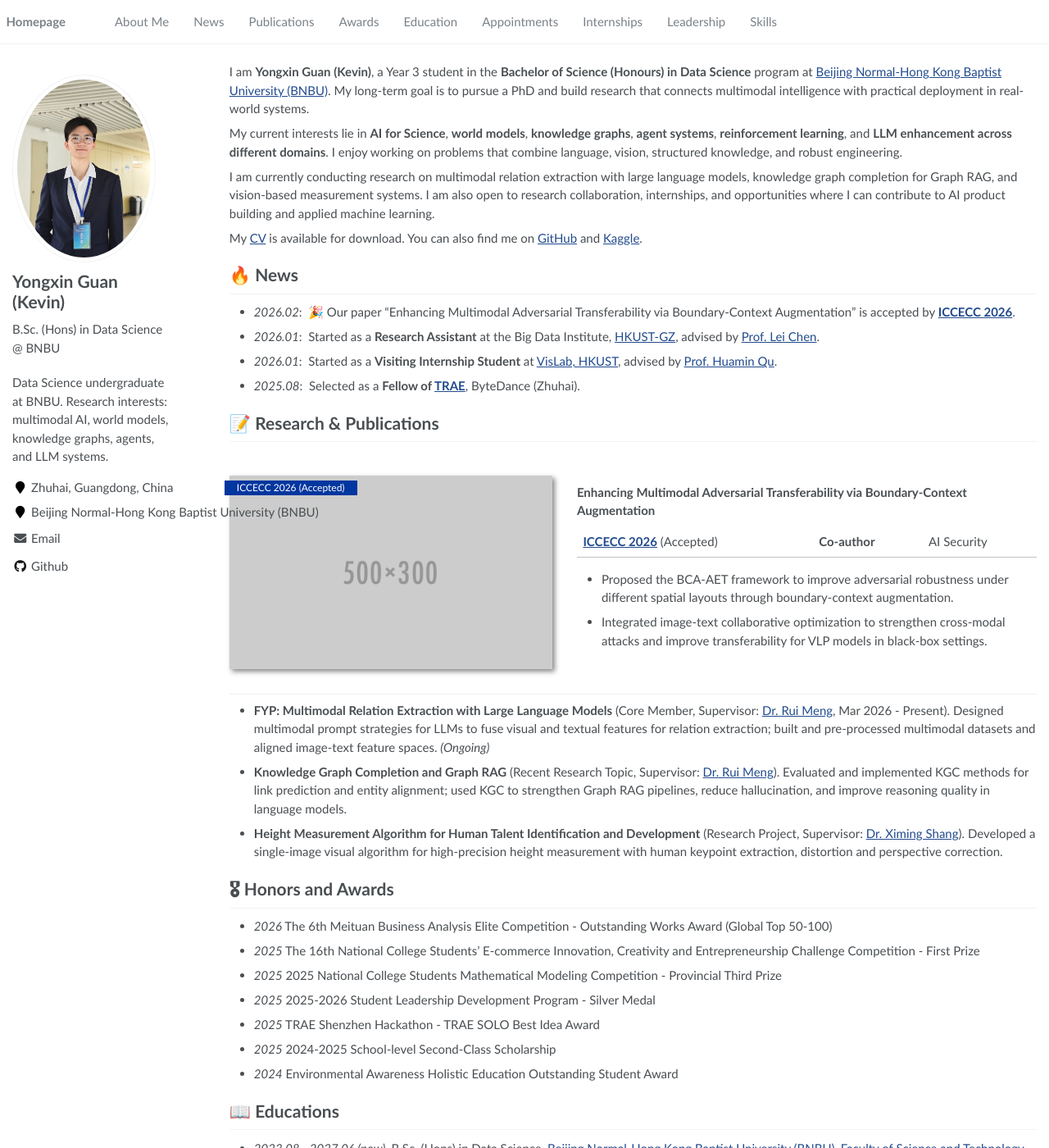
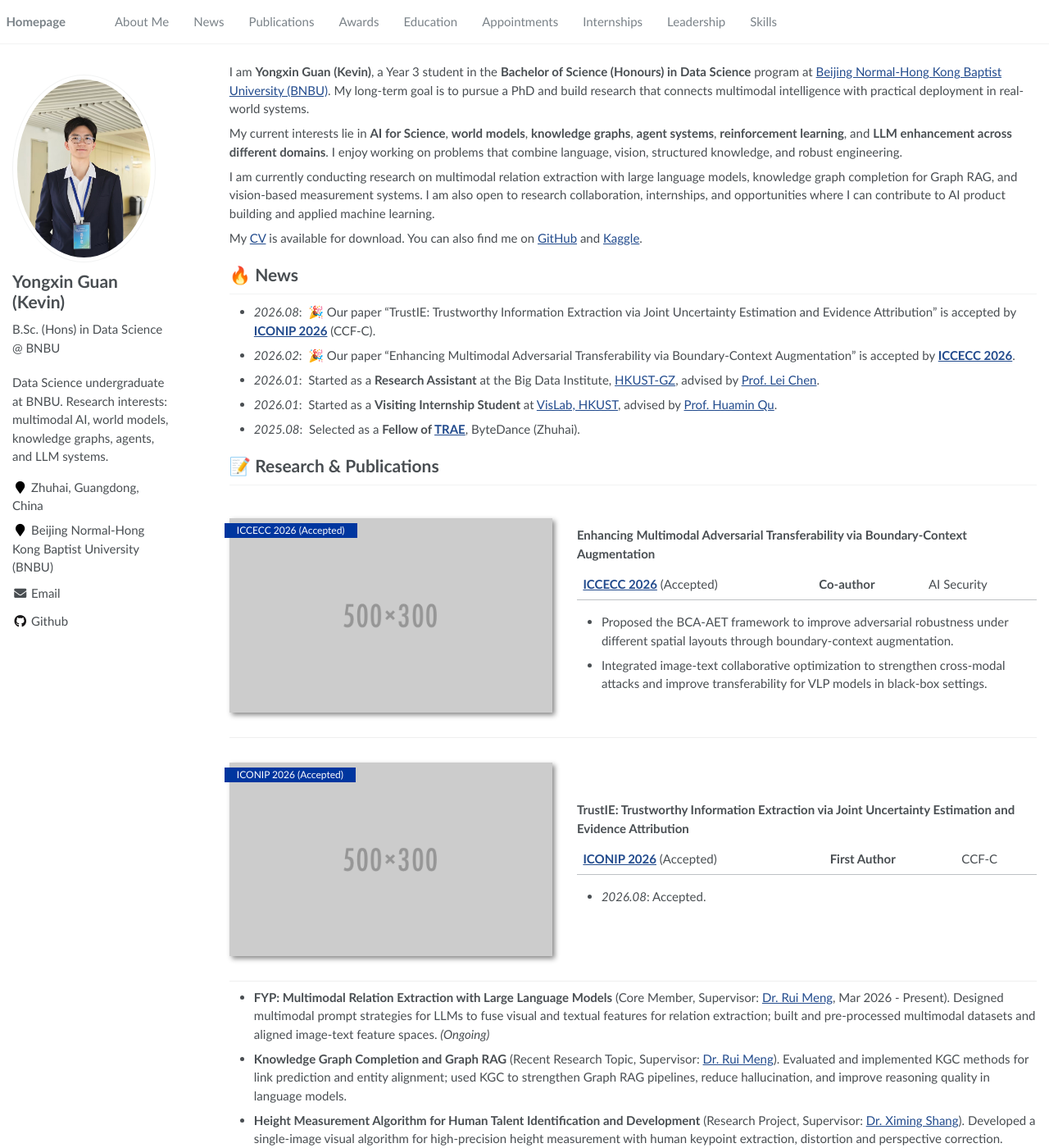
Before and after one commit to KevinKwank/KevinKwank.github.io, a Jekyll site: the page built from _pages/about.md, in a window 1280 px wide and 1400 px high. Shown: the whole window at 82% size. Built offline with Jekyll 4.4.1, drawn with Linux system fonts in a browser that asks for light colours.

Commit message:
Fix sidebar overflow, add ICCECC paper link, add ICONIP 2026 publication

```diff
--- a/_pages/about.md
+++ b/_pages/about.md
@@ -21,6 +21,7 @@ My [CV](files/CV_Yongxin_GUAN.pdf) is available for download. You can also find
 <span id="news"></span>
 
 # 🔥 News
+- *2026.08*: &nbsp;🎉 Our paper "TrustIE: Trustworthy Information Extraction via Joint Uncertainty Estimation and Evidence Attribution" is accepted by [**ICONIP 2026**](https://iconip2026.org/) (CCF-C).
 - *2026.02*: &nbsp;🎉 Our paper "Enhancing Multimodal Adversarial Transferability via Boundary-Context Augmentation" is accepted by [**ICCECC 2026**](http://www.iccecc.net/).
 - *2026.01*: &nbsp;Started as a **Research Assistant** at the Big Data Institute, [HKUST-GZ](https://www.hkust-gz.edu.cn/), advised by [Prof. Lei Chen](https://cse.hkust.edu.hk/~leichen/).
 - *2026.01*: &nbsp;Started as a **Visiting Internship Student** at [VisLab, HKUST](http://vis.cse.ust.hk/), advised by [Prof. Huamin Qu](http://huamin.org/).
@@ -35,10 +36,22 @@ My [CV](files/CV_Yongxin_GUAN.pdf) is available for download. You can also find
 
 **Enhancing Multimodal Adversarial Transferability via Boundary-Context Augmentation**
 
-[**ICCECC 2026**](http://www.iccecc.net/) (Accepted) | **Co-author** | AI Security
+[**ICCECC 2026**](https://ieeexplore.ieee.org/abstract/document/11565344) (Accepted) | **Co-author** | AI Security
 
 - Proposed the BCA-AET framework to improve adversarial robustness under different spatial layouts through boundary-context augmentation.
 - Integrated image-text collaborative optimization to strengthen cross-modal attacks and improve transferability for VLP models in black-box settings.
+</div>
+</div>
+
+<div class='paper-box'><div class='paper-box-image'><div><div class="badge">ICONIP 2026 (Accepted)</div><img src='images/500x300.png' alt="sym" width="100%"></div></div>
+<div class='paper-box-text' markdown="1">
+
+**TrustIE: Trustworthy Information Extraction via Joint Uncertainty Estimation and Evidence Attribution**
+
+[**ICONIP 2026**](https://iconip2026.org/) (Accepted) | **First Author** | CCF-C
+
+- *2026.08*: Accepted.
+
 </div>
 </div>
 
--- a/_sass/_sidebar.scss
+++ b/_sass/_sidebar.scss
@@ -234,7 +234,9 @@
   }
 
   li {
-    white-space: nowrap;
+    white-space: normal;
+    word-wrap: break-word;
+    overflow-wrap: break-word;
   }
 
   a {
```
